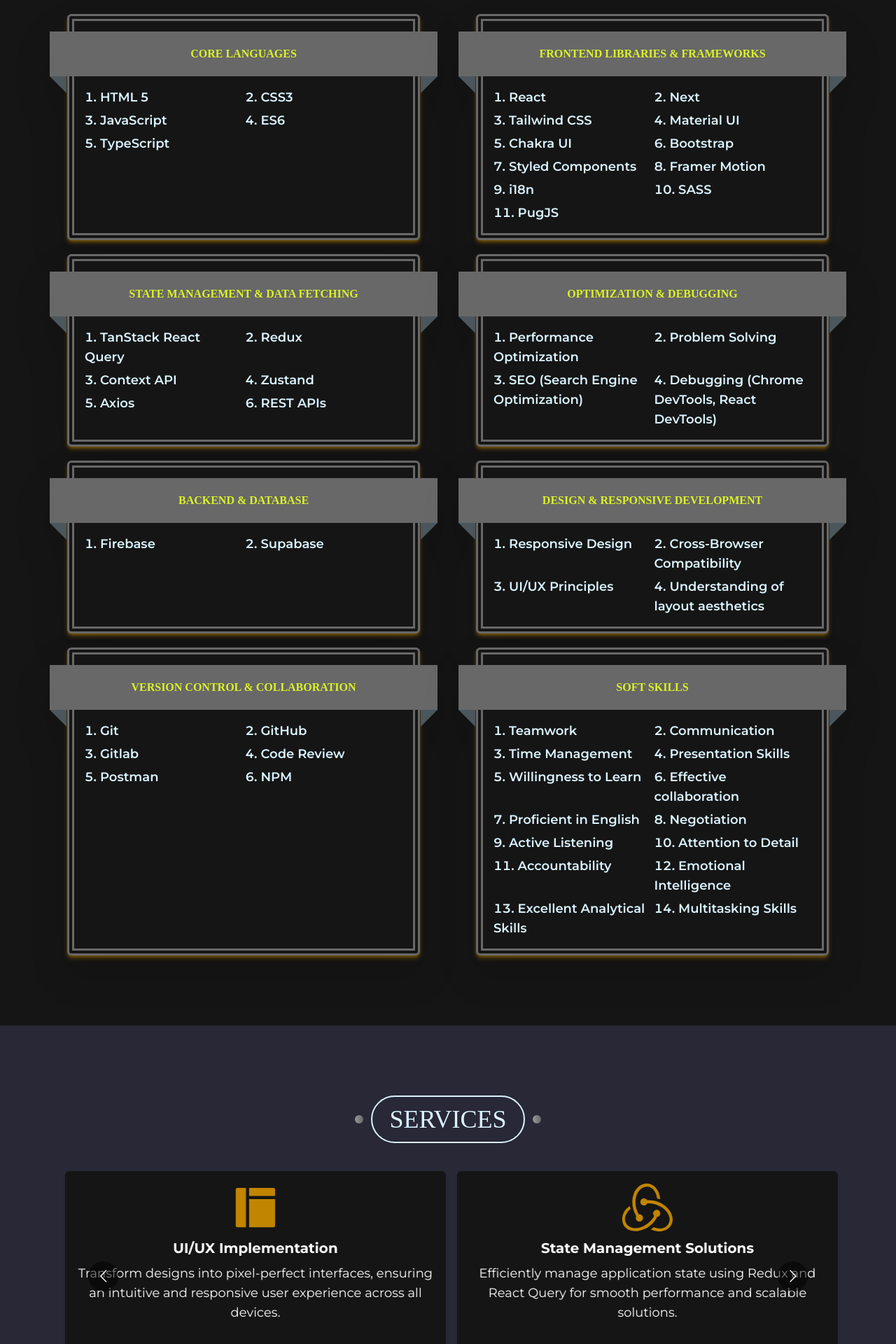
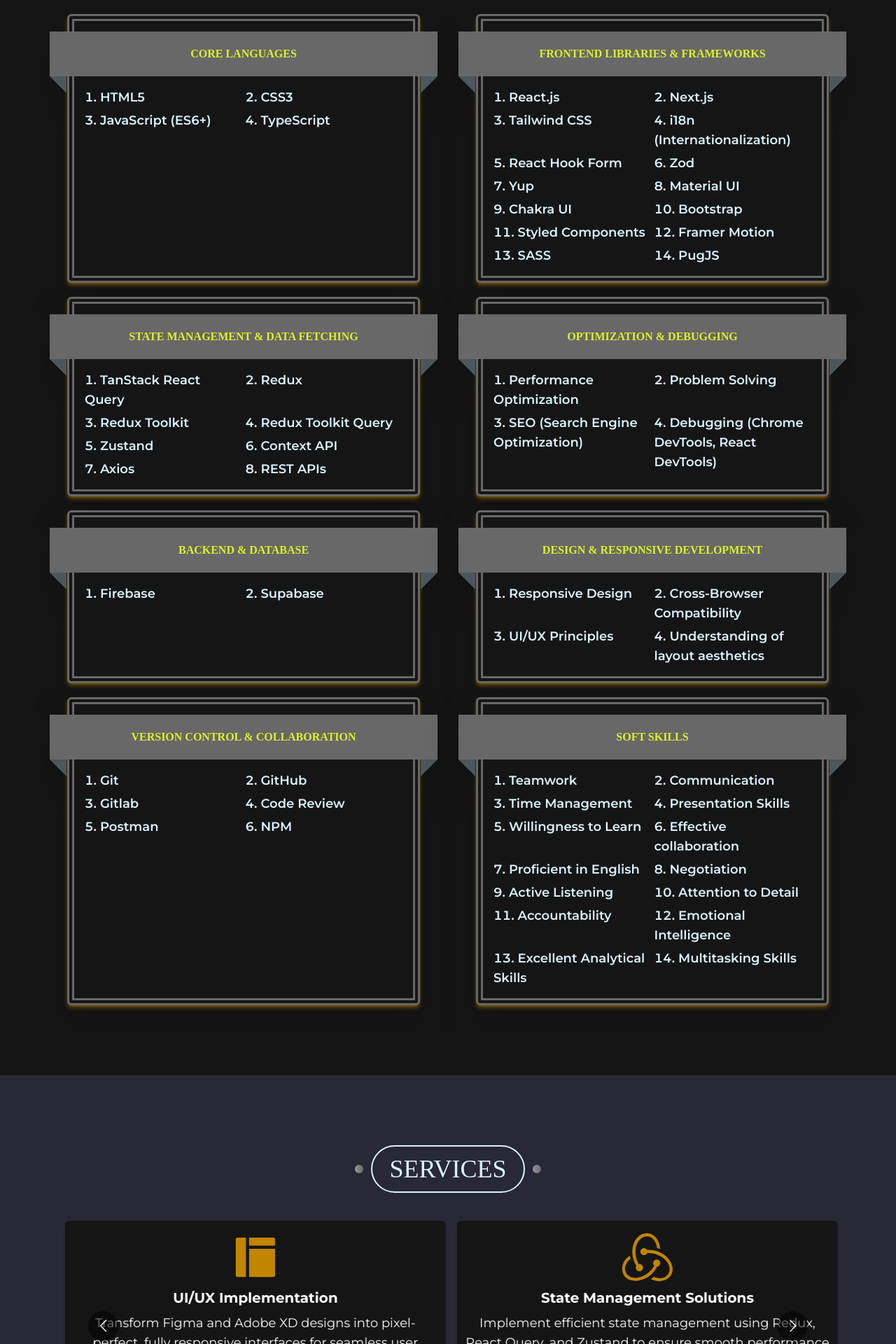
Before and after one commit to ANT0NI0US/Antonious-Portfolio, a React (Vite) app: page / in a window 1280 px wide. Shown: the part 1680-3600 px from the top of the page at 70% size. Built offline with nearby package versions, Linux system fonts and the light colour scheme.

Commit message:
change in skills & services

```diff
--- a/src/features/services/components/AllServices.jsx
+++ b/src/features/services/components/AllServices.jsx
@@ -8,7 +8,7 @@
     icon: <FaCode />,
     title: "Web Application Development",
     description:
-      "Build dynamic and responsive web applications with React.js and modern UI frameworks. Deliver scalable solutions tailored to your business needs.",
+      "Build dynamic and responsive web applications with React.js, Next.js, and modern UI frameworks, ensuring scalability and maintainability.",
   },
   {
     icon: <AiOutlineShoppingCart />,
@@ -20,19 +20,19 @@
     icon: <AiFillLayout />,
     title: "UI/UX Implementation",
     description:
-      "Transform designs into pixel-perfect interfaces, ensuring an intuitive and responsive user experience across all devices.",
+      "Transform Figma and Adobe XD designs into pixel-perfect, fully responsive interfaces for seamless user experiences.",
   },
   {
     icon: <SiRedux />,
     title: "State Management Solutions",
     description:
-      "Efficiently manage application state using Redux and React Query for smooth performance and scalable solutions.",
+      "Implement efficient state management using Redux, React Query, and Zustand to ensure smooth performance and scalability.",
   },
   {
     icon: <MdDashboardCustomize />,
     title: "Custom Component Development",
     description:
-      "Create reusable, efficient, and scalable components tailored to your application’s unique requirements.",
+      "Develop reusable, high-performance UI components tailored to your application’s needs with modern best practices.",
   },
   {
     icon: <MdSpeed />,
@@ -44,7 +44,7 @@
     icon: <FaLaptopCode />,
     title: "Cross-Platform Responsive Design",
     description:
-      "Deliver responsive designs that work flawlessly on desktops, tablets, and mobile devices.",
+      "Ensure flawless experiences across desktops, tablets, and mobile devices with fully responsive and adaptive designs.",
   },
   {
     icon: <FaDatabase />,
--- a/src/features/skills/components/allSkills.js
+++ b/src/features/skills/components/allSkills.js
@@ -1,20 +1,23 @@
 export const allSkills = [
   {
     title: "Core Languages",
-    description: ["HTML 5", "CSS3", "JavaScript", "ES6", "TypeScript"],
+    description: ["HTML5", "CSS3", "JavaScript (ES6+)", "TypeScript"],
   },
   {
     title: "Frontend Libraries & Frameworks",
     description: [
-      "React",
-      "Next",
+      "React.js",
+      "Next.js",
       "Tailwind CSS",
+      "i18n (Internationalization)",
+      "React Hook Form",
+      "Zod",
+      "Yup",
       "Material UI",
       "Chakra UI",
       "Bootstrap",
       "Styled Components",
       "Framer Motion",
-      "i18n",
       "SASS",
       "PugJS",
     ],
@@ -24,8 +27,10 @@
     description: [
       "TanStack React Query",
       "Redux",
+      "Redux Toolkit",
+      "Redux Toolkit Query",
+      "Zustand",
       "Context API",
-      "Zustand",
       "Axios",
       "REST APIs",
     ],
```
